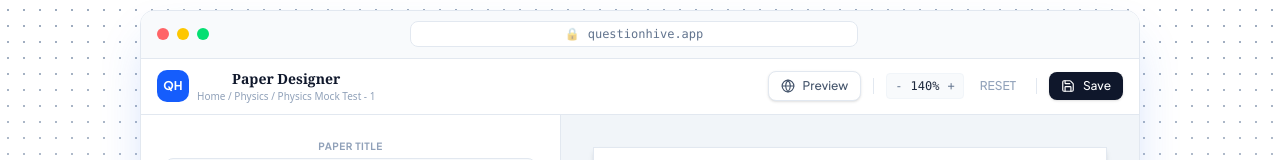
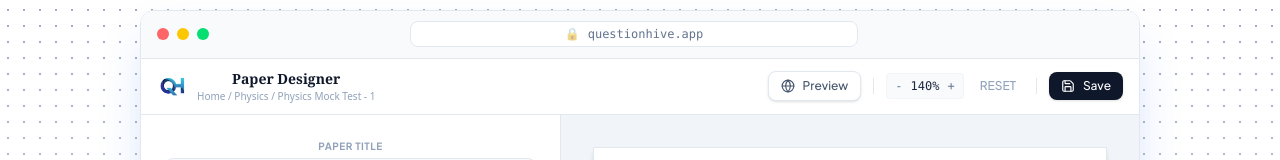
Before and after one commit to Ankitagmallesh/question-hive, a Next.js app in the folder apps/web/: page / in a window 1280 px wide. Shown: the part 622-782 px from the top of the page. Built offline with nearby package versions, Linux system fonts and the light colour scheme.

Commit message:
fix: replace QH text with logo-new.png in hero section card

```diff
--- a/apps/web/components/landing/HeroInterface.tsx
+++ b/apps/web/components/landing/HeroInterface.tsx
@@ -38,9 +38,7 @@ export const HeroInterface: React.FC = () => {
         <div className="flex items-center gap-2 md:gap-4 overflow-hidden">
           <div className="flex items-center gap-1.5 md:gap-2 cursor-pointer transition-colors min-w-0">
             {/* Logo placeholder if needed, or just text */}
-            <div className="relative w-7 h-7 md:w-8 md:h-8 flex-shrink-0 bg-blue-600 rounded-lg flex items-center justify-center text-white font-bold text-xs">
-               QH
-            </div>
+            <img src="/logo-new.png" alt="Question Hive" className="w-7 h-7 md:w-8 md:h-8 flex-shrink-0 rounded-lg" />
             <div className="flex flex-col min-w-0">
                 <span className="text-xs md:text-sm font-semibold text-slate-900 font-serif truncate">Paper Designer</span>
                 <span className="text-[9px] md:text-[10px] text-slate-400 font-sans truncate hidden sm:block">Home / Physics / {paperTitle}</span>
```
